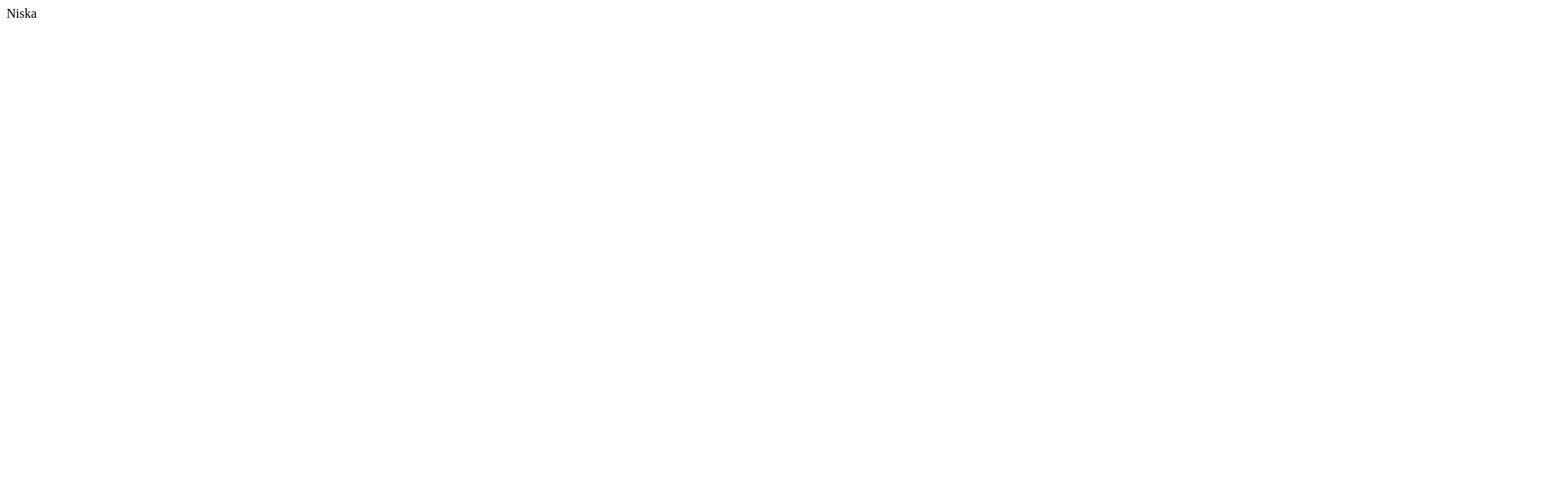
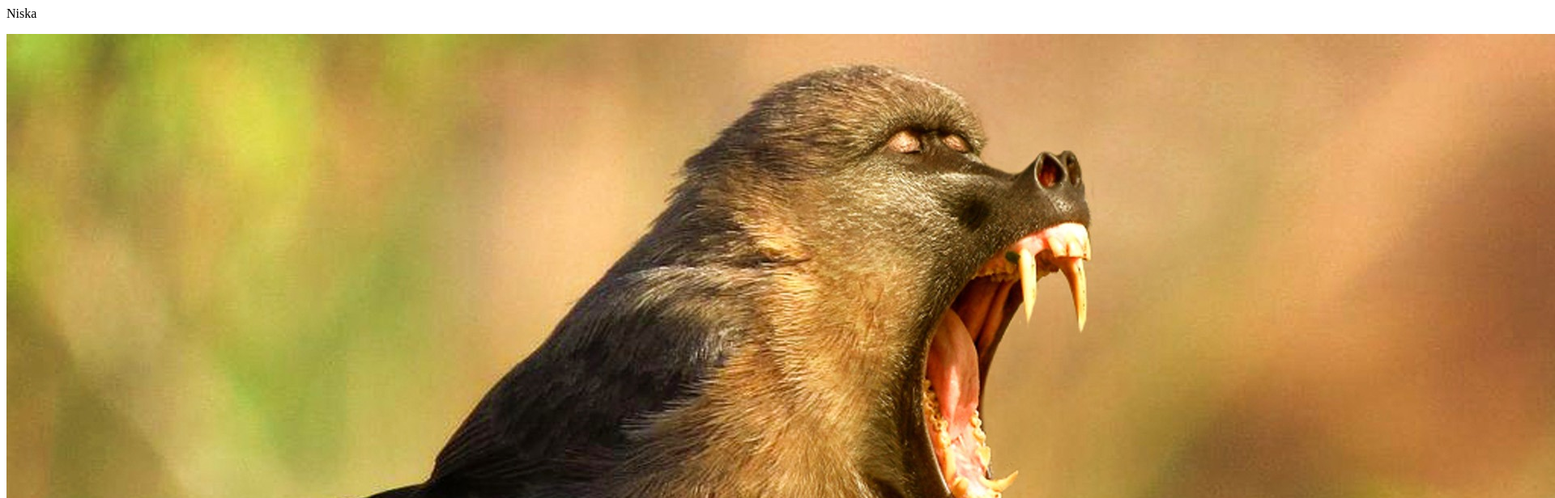
Before and after one commit to DadouLaMatraque/projet, a plain HTML site: page index.html in a window 1280 px wide. Shown: the top 616 px of the page at 81% size, 1920 px wide, since content can reach past the window. Drawn offline with Linux system fonts and the light colour scheme.

Commit message:
ajout d'une image

```diff
--- a/index.html
+++ b/index.html
@@ -1,8 +1,9 @@
 <html>
         <head>
-                <title>Bendo na bendo</title>
+            <title>Bendo na bendo</title>
         </head>
         <body>
             <p>Niska</p>
+            <img src="image/ferocious.jpg">
         </body>
 </html>
```
Also changed, not shown: image/ferocious.jpg (added).
